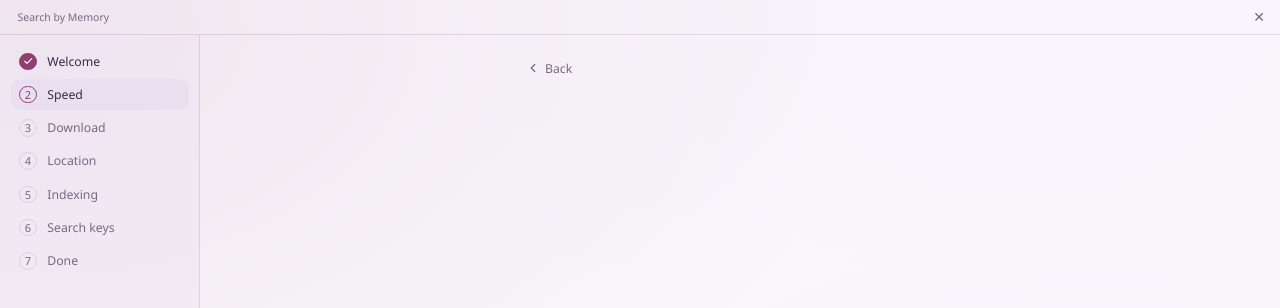
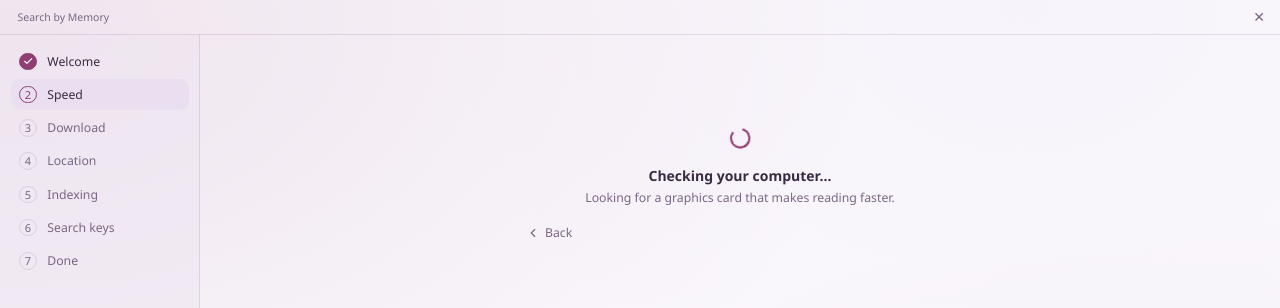
Before and after one commit to KrisnaSantosa15/search-by-memory, a React (Vite) app in the folder app/: page / in a window 1280 px wide. Both pictures are taken after a click on the button "Get started". Shown: the top 308 px of the page. Built offline with nearby package versions, Linux system fonts and the light colour scheme.

Commit message:
feat(app): onboarding says it is checking the computer while the speed choices are worked out

```diff
--- a/app/src/App.tsx
+++ b/app/src/App.tsx
@@ -1,5 +1,6 @@
 import { invoke } from "@tauri-apps/api/core";
 import { listen } from "@tauri-apps/api/event";
+import { LoaderCircle } from "lucide-react";
 import { type ReactNode, useEffect, useState } from "react";
 import { Launcher, type Searched } from "./Launcher";
 import type { TextPreview } from "./Lines";
@@ -50,6 +51,19 @@ const launcher = {
     };
   },
 };
+
+/** While the graphics cards are looked at, before the speed choices can be offered. */
+function Checking() {
+  return (
+    <div role="status" className="flex flex-col items-center gap-4 pt-20 text-center">
+      <LoaderCircle aria-hidden className="size-7 text-accent motion-safe:animate-spin" strokeWidth={2} />
+      <div className="flex flex-col gap-1">
+        <p className="text-base font-semibold">Checking your computer…</p>
+        <p className="text-sm text-muted">Looking for a graphics card that makes reading faster.</p>
+      </div>
+    </div>
+  );
+}
 
 export default function App() {
   // Onboarding finished before: the hotkey brought up the window.
@@ -187,7 +201,11 @@ export default function App() {
     return {
       at: 1,
       onBack: () => setStarted(false),
-      view: choices && <SpeedStep choices={choices} onContinue={setChoice} />,
+      view: choices ? (
+        <SpeedStep choices={choices} onContinue={setChoice} />
+      ) : (
+        <Checking />
+      ),
     };
   };
 
```
Also changed, not shown: 1 other file (tests, documents, lock files or other folders).
